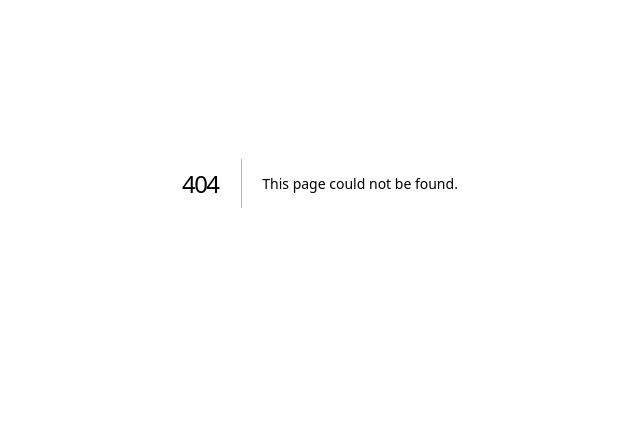
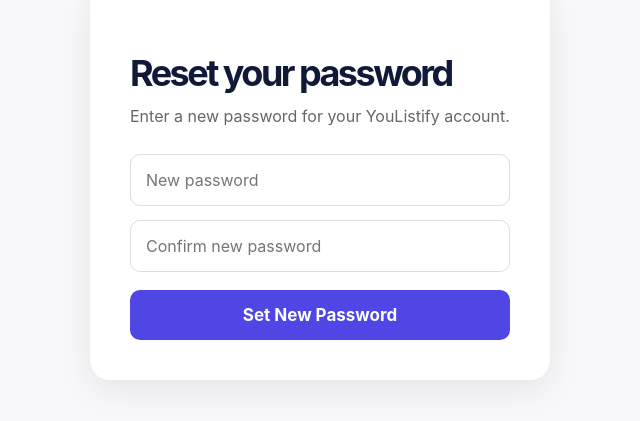
Before and after one commit to angelaannibale-coder/youlistify, a Next.js app: page /reset-password in a window 1280 px wide. Before the commit this address had no page. Shown: the part 217-638 px from the top of the page, without its empty margins (320-960 px from the left). Built offline with nearby package versions, Linux system fonts and the light colour scheme; no server answers.

Commit message:
Add password reset page

```diff
--- /dev/null
+++ b/app/reset-password/page.tsx
@@ -0,0 +1,138 @@
+"use client";
+
+import { useState } from "react";
+import { createClient } from "@supabase/supabase-js";
+
+const supabase = createClient(
+process.env.NEXT_PUBLIC_SUPABASE_URL!,
+process.env.NEXT_PUBLIC_SUPABASE_ANON_KEY!
+);
+
+export default function ResetPasswordPage() {
+const [password, setPassword] = useState("");
+const [confirmPassword, setConfirmPassword] = useState("");
+const [message, setMessage] = useState("");
+const [loading, setLoading] = useState(false);
+
+async function handleReset(e: React.FormEvent) {
+e.preventDefault();
+
+if (password !== confirmPassword) {
+setMessage("Passwords do not match.");
+return;
+}
+
+if (password.length < 6) {
+setMessage("Password must be at least 6 characters.");
+return;
+}
+
+setLoading(true);
+setMessage("");
+
+const { error } = await supabase.auth.updateUser({
+password,
+});
+
+if (error) {
+setMessage(error.message);
+setLoading(false);
+return;
+}
+
+setMessage("Password updated! You can now sign in.");
+setLoading(false);
+
+setTimeout(() => {
+window.location.href = "/sign-in";
+}, 1500);
+}
+
+return (
+<main
+style={{
+minHeight: "100vh",
+display: "flex",
+alignItems: "center",
+justifyContent: "center",
+background: "#f8f8fb",
+padding: "24px",
+}}
+>
+<div
+style={{
+width: "100%",
+maxWidth: "460px",
+background: "white",
+padding: "40px",
+borderRadius: "20px",
+boxShadow: "0 10px 35px rgba(0,0,0,.08)",
+}}
+>
+<h1 style={{ fontSize: "36px", marginBottom: "10px" }}>
+Reset your password
+</h1>
+
+<p style={{ marginBottom: "28px", color: "#666" }}>
+Enter a new password for your YouListify account.
+</p>
+
+<form onSubmit={handleReset}>
+<input
+type="password"
+placeholder="New password"
+value={password}
+onChange={(e) => setPassword(e.target.value)}
+required
+style={{
+width: "100%",
+padding: "15px",
+marginBottom: "14px",
+borderRadius: "10px",
+border: "1px solid #ddd",
+fontSize: "16px",
+}}
+/>
+
+<input
+type="password"
+placeholder="Confirm new password"
+value={confirmPassword}
+onChange={(e) => setConfirmPassword(e.target.value)}
+required
+style={{
+width: "100%",
+padding: "15px",
+marginBottom: "18px",
+borderRadius: "10px",
+border: "1px solid #ddd",
+fontSize: "16px",
+}}
+/>
+
+<button
+type="submit"
+disabled={loading}
+style={{
+width: "100%",
+padding: "15px",
+border: "none",
+borderRadius: "10px",
+background: "#4f46e5",
+color: "white",
+fontSize: "17px",
+fontWeight: "bold",
+cursor: "pointer",
+}}
+>
+{loading ? "Updating..." : "Set New Password"}
+</button>
+</form>
+
+{message && (
+<p style={{ marginTop: "18px" }}>{message}</p>
+)}
+</div>
+</main>
+);
+}
```
